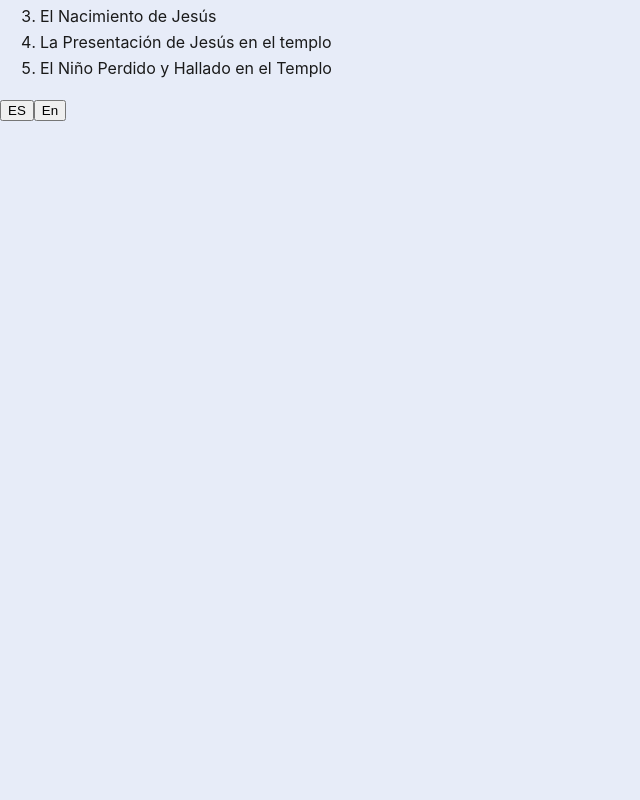
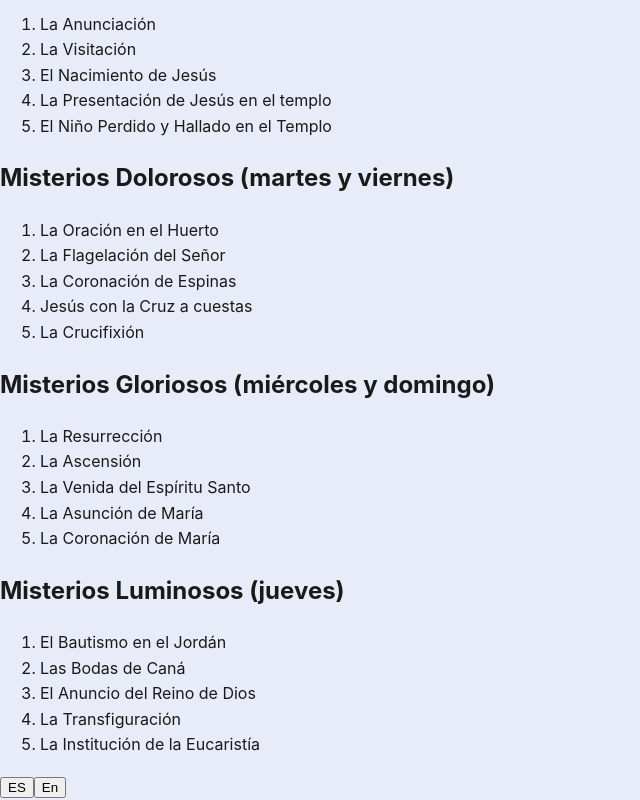
Before and after one commit to LuisDev912/Rosary-guide, a React (Vite) app: page / in a window 1280 px wide. Shown: the part 491-1291 px from the top of the page, without its empty margins (0-640 px from the left). Before the commit the page ends 800 px from the top, so only its background shows below. Built offline with nearby package versions, Linux system fonts and the light colour scheme.

Commit message:
"feat(Mysteries): Add Mysteries component to display all mystery groups - Complete Mysteries component to encapsulate all mystery groups. - Refactor App.jsx to use Mysteries component instead of individual MysteryGroup."

```diff
--- a/src/App.jsx
+++ b/src/App.jsx
@@ -3,7 +3,8 @@ import LanguageSwitcher from "./components/LanguageSwitcher";
 import Steps from "./components/Steps";
 import "./components/MysteryGroup";
 import './styles/App.css';
-import MysteryGroup from "./components/MysteryGroup";
+import Mysteries from "./components/Mysteries";
+
 
 function App() {
   const { t } = useTranslation();
@@ -17,10 +18,7 @@ function App() {
 
       <Steps />
 
-      <MysteryGroup
-        title={t("rosary.mysteries.joyful.title")}
-        items={t("rosary.mysteries.joyful.list", { returnObjects: true })}
-      />
+      <Mysteries />
 
 
       <LanguageSwitcher />
--- a/src/components/Mysteries.jsx
+++ b/src/components/Mysteries.jsx
@@ -12,3 +12,43 @@ Notes:
 - This acts as a container/grouping component.
 - The structure is built for clarity, scalability, and accessibility.
 */
+
+import { useTranslation } from "react-i18next";
+import MysteryGroup from "./MysteryGroup";
+
+function Mysteries() {
+    const { t } = useTranslation();
+
+    return (
+        <section>
+            {/* Título general */}
+            <h1>{t("rosary.mysteries.title")}</h1>
+
+            {/* Joyful */}
+            <MysteryGroup
+                title={t("rosary.mysteries.joyful.title")}
+                items={t("rosary.mysteries.joyful.list", { returnObjects: true })}
+            />
+
+            {/* Sorrowful */}
+            <MysteryGroup
+                title={t("rosary.mysteries.sorrowful.title")}
+                items={t("rosary.mysteries.sorrowful.list", { returnObjects: true })}
+            />
+
+            {/* Glorious */}
+            <MysteryGroup
+                title={t("rosary.mysteries.glorious.title")}
+                items={t("rosary.mysteries.glorious.list", { returnObjects: true })}
+            />
+
+            {/* Luminous */}
+            <MysteryGroup
+                title={t("rosary.mysteries.luminous.title")}
+                items={t("rosary.mysteries.luminous.list", { returnObjects: true })}
+            />
+        </section>
+    );
+}
+
+export default Mysteries;
```
